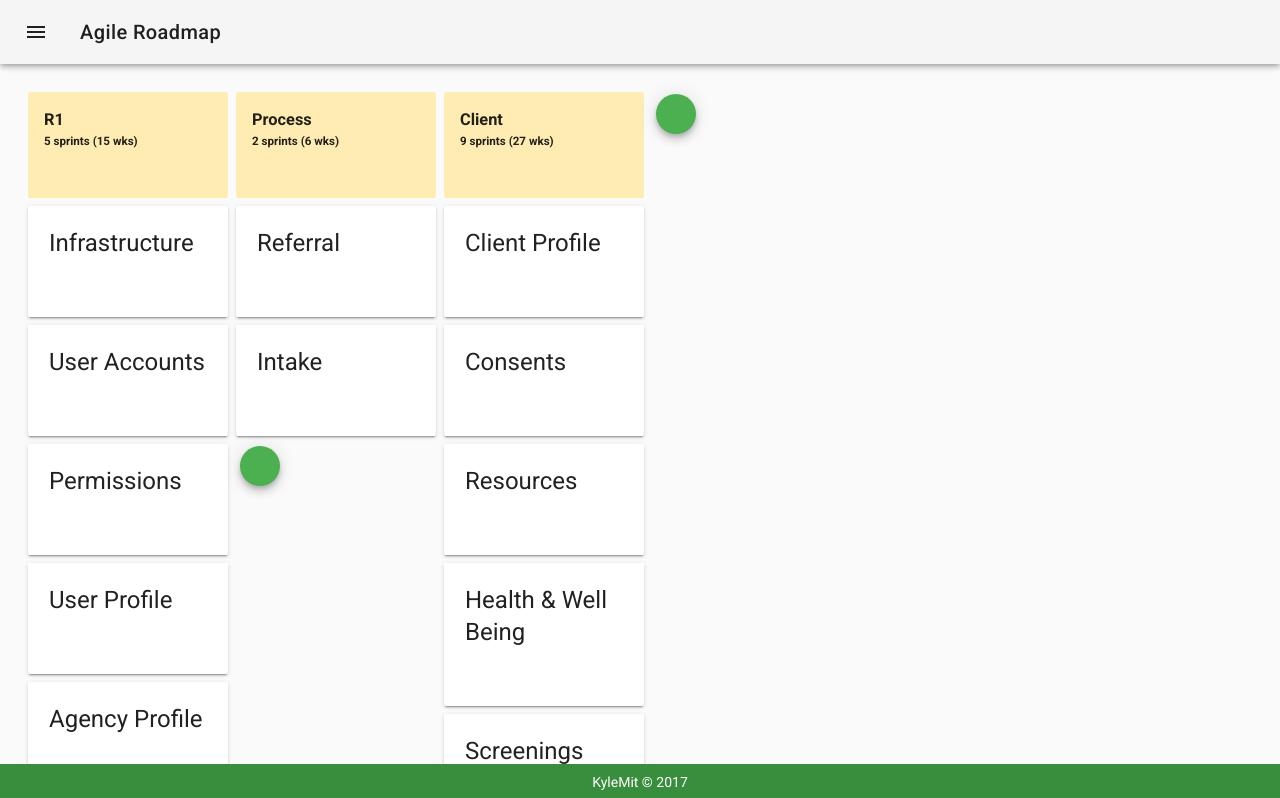
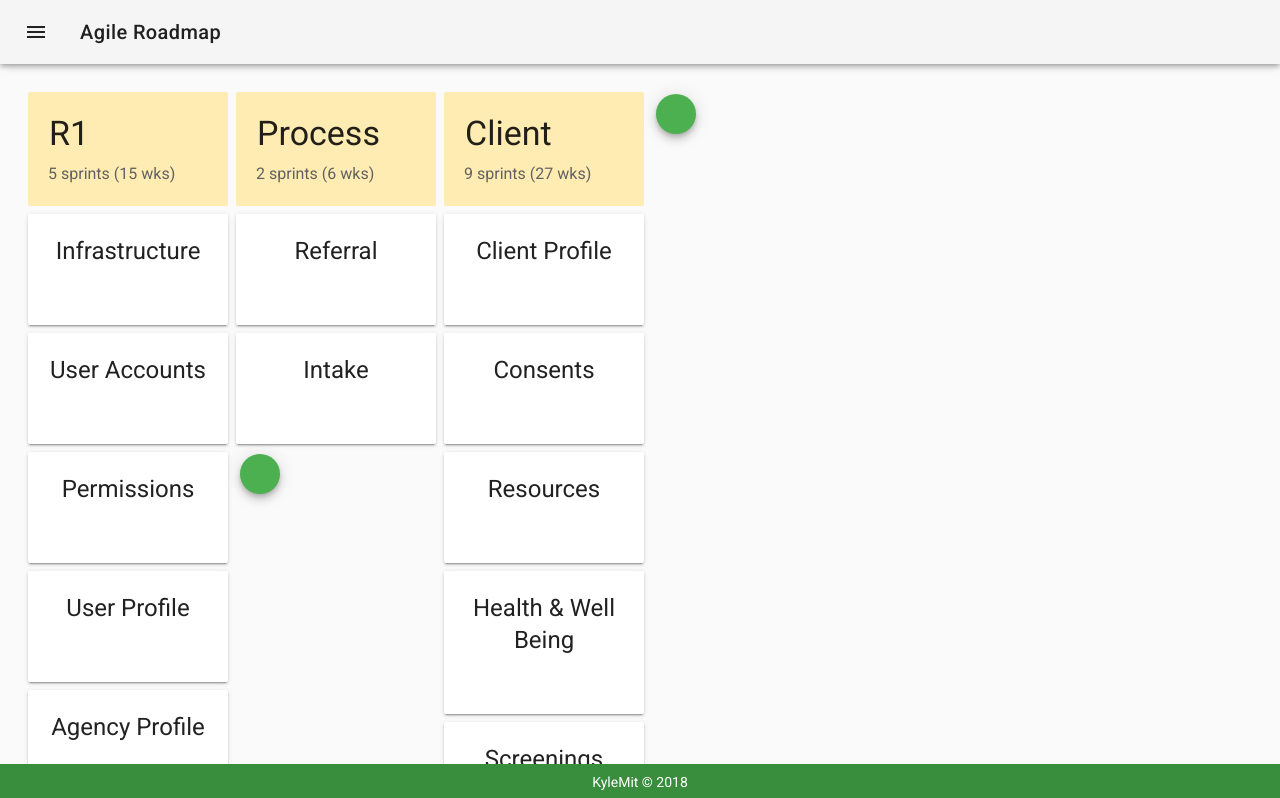
Before and after one commit to KyleMit/AgileRoadmap, a Vue app: page / in a window 1280 px wide. Shown: the top 798 px of the page. Built offline with nearby package versions, Linux system fonts and the light colour scheme; some icons are missing.

Commit message:
add delete button, make group names editable

```diff
--- a/src/App.vue
+++ b/src/App.vue
@@ -22,10 +22,30 @@
     <v-content>
       <roadmap :options="options"></roadmap>
 
+<!--
+      <v-hover>
+    <v-card
+      slot-scope="{ hover }"
+      :class="`elevation-${hover ? 12 : 2}`"
+      class="mx-auto"
+      width="344"
+    >
+
+      <v-card-title>
+        <div v-if="hover">
+          <span class="headline">Cafe Badilico</span>
+
+        </div>
+
+      </v-card-title>
+    </v-card>
+  </v-hover>
+-->
+
     </v-content>
 
     <v-footer color="green darken-2" class="justify-center" app dark inset>
-      <span>KyleMit &copy; 2017</span>
+      <span>KyleMit &copy; 2018</span>
     </v-footer>
 
 
--- a/src/components/roadmap.vue
+++ b/src/components/roadmap.vue
@@ -8,8 +8,11 @@
       <v-layout align-start justify-start row grid-list-4
         >
 
-        <v-flex v-for="grp in roadmap" shrink
-        v-bind:key="grp.groupName">
+
+        <!-- Group Column -->
+        <v-flex v-for="grp in roadmap"
+                v-bind:key="grp.groupName"
+                shrink >
 
 
 
@@ -19,36 +22,77 @@
             <!-- title card -->
             <v-card width="200" class="ma-1" flat color="amber lighten-4">
 
-              <v-card-title primary-title class="pa-3">
+              <v-card-title primary-title class="pa-3 d-flex justify-center align-center ">
                 <div>
-                  <h3 class="ma-0 ">{{grp.groupName}}</h3>
-                  <h5 class="">
+                  <div class="display-1 ma-0 pa-1 reveal-input-hover"
+                        contenteditable="true"
+                        placeholder="New Feature"
+                        v-focus="mounted"
+                        v-on:blur="updateGroupName(grp, $event)"
+                        v-html="grp.groupName">
+                  </div>
+                  <div class="subheading pa-1 grey--text text--darken-2 ">
                       {{groupSprints(grp)}} sprints
                       ({{sprintTime(groupSprints(grp))}})
                       <!-- {{sprintTime(groupSprintsRemaining(grp))}} remaining -->
-                  </h5>
+                  </div>
                 </div>
               </v-card-title>
-
-              <v-card-text>
-
-              </v-card-text>
 
             </v-card>
 
             <!-- child cards -->
-            <v-card v-for="ft in grp.features" width="200" class="ma-1" hover
-                    v-bind:key="ft.name">
+            <v-hover v-for="(ft, ft_i) in grp.features" v-bind:key="ft.name">
 
-            <v-card-title primary-title class="pa-3">
-              <div>
-                <h5 class="headline mb-0 pa-1 reveal-input-hover" contenteditable="true"
-                    v-html="ft.name" v-focus="mounted"
+
+              <v-card
+                slot-scope="{ hover }"
+                      width="200"
+                      class="ma-1"
+                      hover
+
+
+                      >
+
+              <v-card-title primary-title class="pa-3 d-flex justify-center align-center text--center" >
+                <div class="" >
+
+
+                    <div class="headline ma-0 pa-1 reveal-input-hover"
+                          contenteditable="true"
                           placeholder="New Feature"
+                          v-focus="mounted"
                           v-on:blur="updateFeatureName(ft, $event)"
-                    ref="input"></h5>
+                          v-html="ft.name">
                     </div>
+
+                </div>
+
               </v-card-title>
+
+                <v-tooltip
+                    right
+                    color="deep-orange darken-4"
+                    style="position: absolute;top: -6px;left: -9px;">
+                  <v-btn  v-if="hover"
+                    color="deep-orange darken-3"
+                    slot="activator"
+                    flat
+                    icon
+                    small
+                    @click="removeFeature(grp, ft_i)"
+
+                    >
+                    <v-icon style="font-size:1.3rem;">fas fa-trash-alt</v-icon>
+                  </v-btn>
+                  <span>Remove Feature</span>
+                </v-tooltip>
+
+              <!-- <v-card-text>
+
+
+
+              </v-card-text> -->
 
               <v-card-actions>
                   <v-rating
@@ -60,18 +104,13 @@
                       color="green darken-2"
                       background-color="grey lighten-1"
                     ></v-rating>
-              <!-- <v-btn icon>
-                <v-icon>favorite</v-icon>
-              </v-btn>
-              <v-spacer></v-spacer>
-              <v-btn icon>
-                <v-icon>delete</v-icon>
-              </v-btn> -->
               </v-card-actions>
 
             </v-card>
 
-          <v-tooltip right color="green darken-2">
+          </v-hover>
+
+          <v-tooltip right color="green darken-2" >
             <v-btn
               color="green"
               slot="activator"
@@ -117,7 +156,7 @@
 
 
 <!-- Add "scoped" attribute to limit CSS to this component only -->
-<style scoped>
+<style >
 [contenteditable][placeholder]:empty::before {
     content: attr(placeholder);
     color: #555;
@@ -129,7 +168,9 @@
   border: 1px solid #d0d0d0;
   box-shadow: 1px 1px 1px #d0d0d0b8;
 }
-
+.text--center {
+  text-align: center;
+}
 /* [contenteditable][placeholder]:empty:focus::before {
     content: "";
 } */
@@ -181,7 +222,9 @@ export default {
     updateFeatureName: function (ft, $event) {
       ft.name = event.target.innerHTML.trim()
     },
-
+    updateGroupName: function (grp, $event) {
+      grp.groupName = event.target.innerHTML.trim()
+    },
     getVelocity: function (shirtSize) {
       var v = this.options.velocities.find(function (v) {
         return v.value === shirtSize
@@ -208,6 +251,9 @@ export default {
     addFeature: function (grp) {
       grp.features.push({ name: "", size: 2, completed: false })
     },
+    removeFeature: function (grp, index) {
+      this.$delete(grp.features, index)
+    },
 
     addGroup: function () {
       this.roadmap.push({ groupName: "", features: [] })
```
Lines whose indentation alone changed are shown as unchanged.
